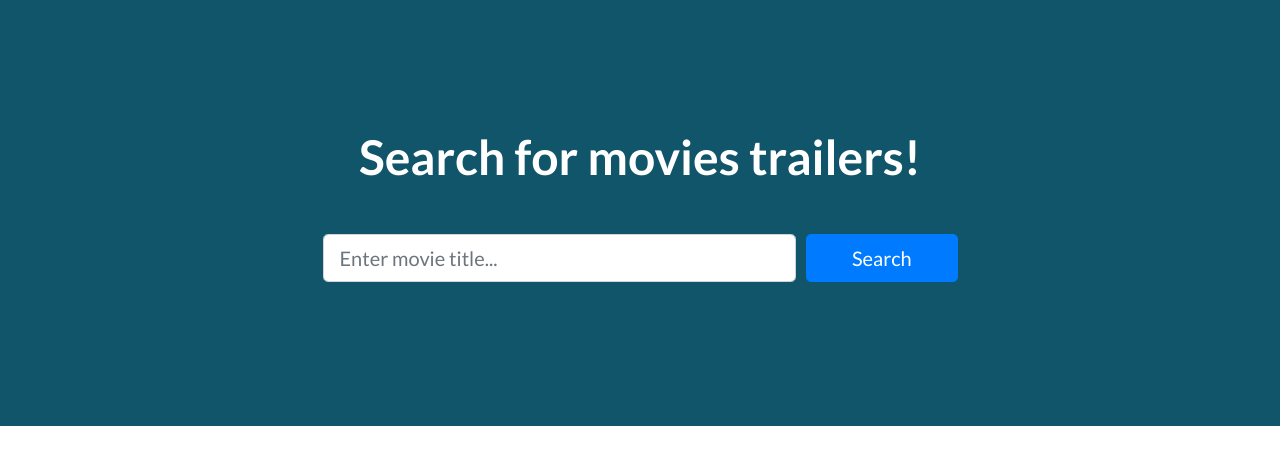
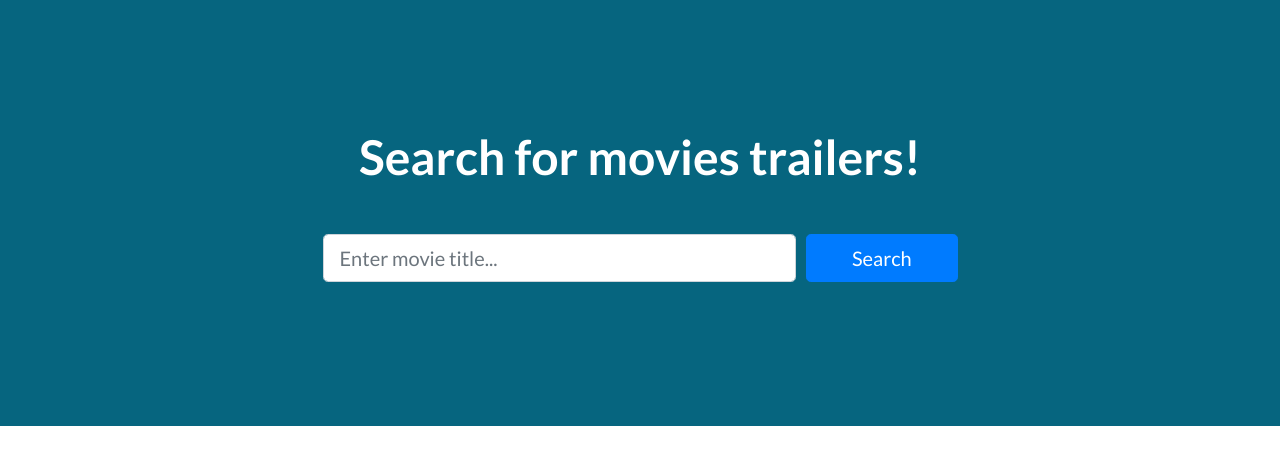
Before and after one commit to antobarbero/trailers-website, a Django app: page / in a window 1280 px wide. Shown: the top 465 px of the page. Run offline with Django 3.2, Linux system fonts and the light colour scheme; some libraries are stand-ins or nearby versions.

Commit message:
safe token in search form

```diff
--- a/movies_trailers/website/templates/website/index.html
+++ b/movies_trailers/website/templates/website/index.html
@@ -4,8 +4,7 @@
 {% block title %}Home{% endblock title %}
 
 {% block content %}
-<header class="masthead text-white text-center" style="background-color:#086A87">
-  <div class="overlay"></div>
+<header class="masthead text-white text-center">
   <div class="container">
     <div class="row">
       <div class="col-xl-9 mx-auto">
@@ -13,6 +12,7 @@
       </div>
       <div class="col-md-10 col-lg-8 col-xl-7 mx-auto">
         <form role="form" method="get" action="{% url 'trailers_api:movies_trailers' %}" id="search-trailers">
+          {% csrf_token %}
           <div class="form-row">
             <div class="col-12 col-md-9 mb-2 mb-md-0">
               {{ form.key_words|attr:"placeholder:Enter movie title..."|add_class:"form-control form-control-lg" }}
```
